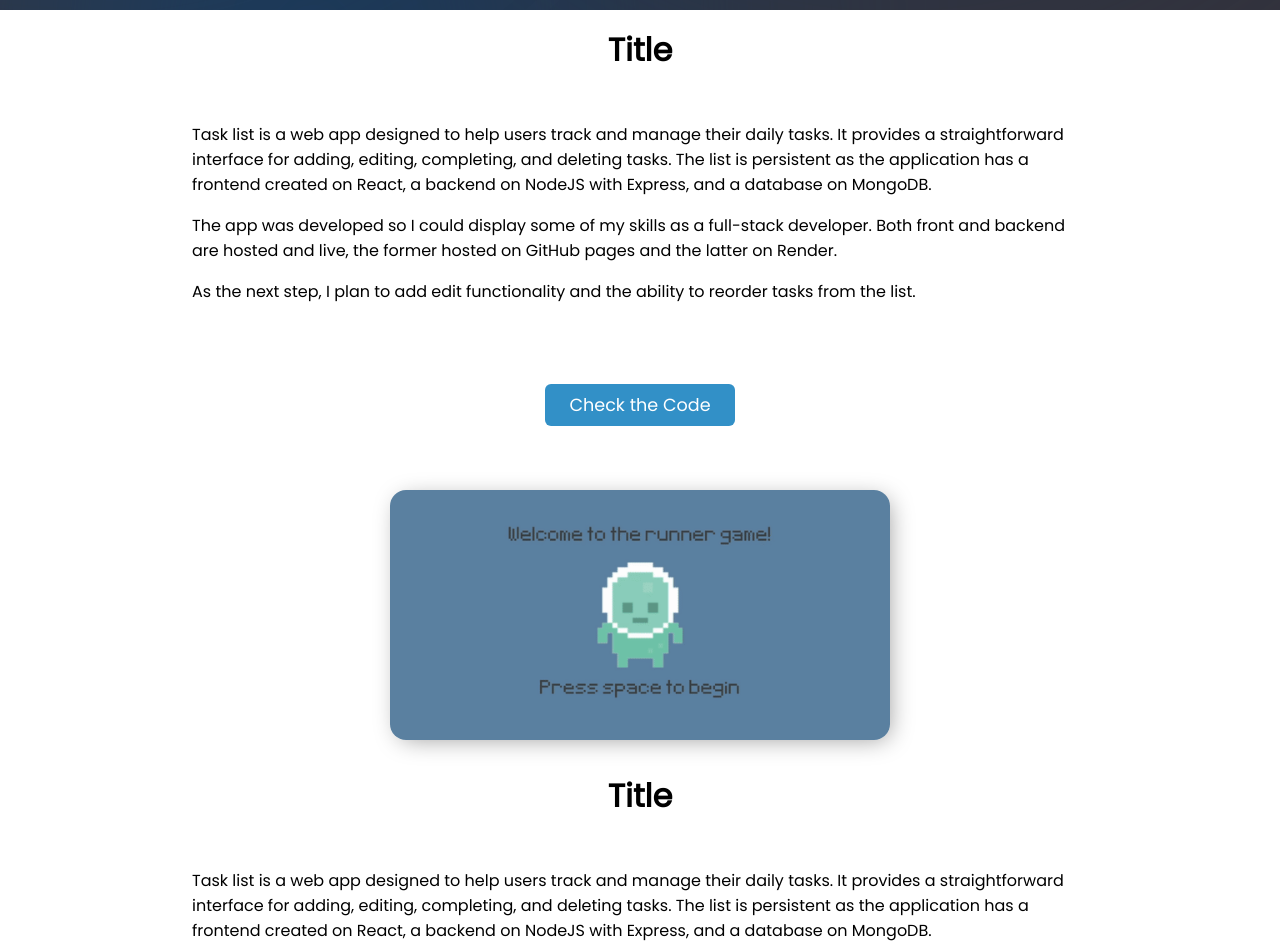
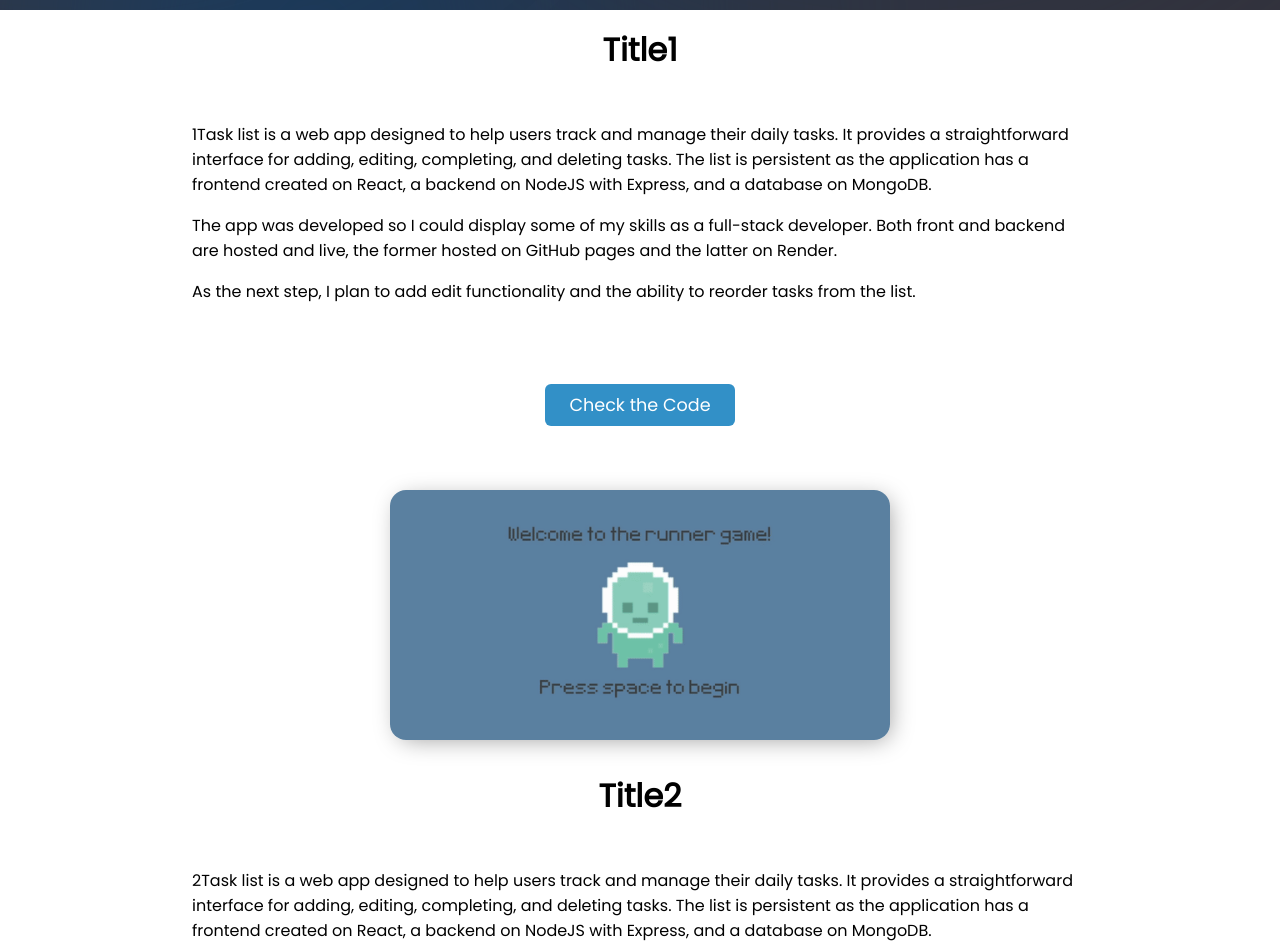
Before and after one commit to gabrielgimenes92/gabrielgimenes92.github.io, a Next.js app: page /projects/py-game in a window 1280 px wide. Shown: the part 400-1352 px from the top of the page. Built offline with nearby package versions, Linux system fonts and the light colour scheme.

Commit message:
Adds to the paragraph component the ability to passa a JSX paragraph instead of just an object

```diff
--- a/src/app/projects/py-game/page.js
+++ b/src/app/projects/py-game/page.js
@@ -36,26 +36,26 @@ const page = () => {
     },
   ];
 
-  let projectOne = {
-    title: 'Title',
-    paragraphs: [
-      {
-        id: '01',
-        content:
-          'Task list is a web app designed to help users track and manage their daily tasks. It provides a straightforward interface for adding, editing, completing, and deleting tasks. The list is persistent as the application has a frontend created on React, a backend on NodeJS with Express, and a database on MongoDB.',
-      },
-      {
-        id: '02',
-        content:
-          'The app was developed so I could display some of my skills as a full-stack developer. Both front and backend are hosted and live, the former hosted on GitHub pages and the latter on Render.',
-      },
-      {
-        id: '03',
-        content:
-          'As the next step, I plan to add edit functionality and the ability to reorder tasks from the list.',
-      },
-    ],
-  };
+  // let projectOne = {
+  //   title: 'Title',
+  //   paragraphs: [
+  //     {
+  //       id: '01',
+  //       content:
+  //         'Task list is a web app designed to help users track and manage their daily tasks. It provides a straightforward interface for adding, editing, completing, and deleting tasks. The list is persistent as the application has a frontend created on React, a backend on NodeJS with Express, and a database on MongoDB.',
+  //     },
+  //     {
+  //       id: '02',
+  //       content:
+  //         'The app was developed so I could display some of my skills as a full-stack developer. Both front and backend are hosted and live, the former hosted on GitHub pages and the latter on Render.',
+  //     },
+  //     {
+  //       id: '03',
+  //       content:
+  //         'As the next step, I plan to add edit functionality and the ability to reorder tasks from the list.',
+  //     },
+  //   ],
+  // };
 
   let projectTwo = {
     title: 'Title',
@@ -78,6 +78,52 @@ const page = () => {
     ],
   };
 
+  let projectOneTitle = 'Title1';
+
+  let projectOneParagraphsJSX = (
+    <>
+      <p>
+        1Task list is a web app designed to help users track and manage their
+        daily tasks. It provides a straightforward interface for adding,
+        editing, completing, and deleting tasks. The list is persistent as the
+        application has a frontend created on React, a backend on NodeJS with
+        Express, and a database on MongoDB.
+      </p>
+      <p>
+        The app was developed so I could display some of my skills as a
+        full-stack developer. Both front and backend are hosted and live, the
+        former hosted on GitHub pages and the latter on Render.
+      </p>
+      <p>
+        As the next step, I plan to add edit functionality and the ability to
+        reorder tasks from the list.
+      </p>
+    </>
+  );
+
+  let projectTwoTitle = 'Title2';
+
+  let projectTwoParagraphsJSX = (
+    <>
+      <p>
+        2Task list is a web app designed to help users track and manage their
+        daily tasks. It provides a straightforward interface for adding,
+        editing, completing, and deleting tasks. The list is persistent as the
+        application has a frontend created on React, a backend on NodeJS with
+        Express, and a database on MongoDB.
+      </p>
+      <p>
+        The app was developed so I could display some of my skills as a
+        full-stack developer. Both front and backend are hosted and live, the
+        former hosted on GitHub pages and the latter on Render.
+      </p>
+      <p>
+        As the next step, I plan to add edit functionality and the ability to
+        reorder tasks from the list.
+      </p>
+    </>
+  );
+
   return (
     <div>
       <SinglePageHero
@@ -86,7 +132,10 @@ const page = () => {
         techStack={techStack}
         stackWidth={'300px'}
       />
-      <Paragraph paragraphs={projectOne.paragraphs} title={projectOne.title} />
+      <Paragraph
+        title={projectOneTitle}
+        paragraphsJSX={projectOneParagraphsJSX}
+      />
       <Buttons buttons={buttonFirstProject} />
       <div className={styles.imageWrapper}>
         <Image
@@ -99,7 +148,10 @@ const page = () => {
         />
       </div>
 
-      <Paragraph paragraphs={projectTwo.paragraphs} title={projectTwo.title} />
+      <Paragraph
+        title={projectTwoTitle}
+        paragraphsJSX={projectTwoParagraphsJSX}
+      />
       <Buttons buttons={buttonSecondProject} />
       <div className={styles.imageWrapper}>
         <Image
--- a/src/components/Paragraph.js
+++ b/src/components/Paragraph.js
@@ -3,11 +3,12 @@
 import React from 'react';
 import styles from './Paragraph.module.scss';
 
-const Paragraph = ({ title, paragraphs }) => {
+const Paragraph = ({ title, paragraphs, paragraphsJSX }) => {
   return (
     <div className={styles.paragraphWrapper}>
       <div className={styles.paragraph}>
         {title ? <h2 style={{ marginTop: '1rem' }}>{title}</h2> : <></>}
+        {paragraphsJSX}
         {paragraphs ? (
           paragraphs.map((item) => (
             <p id={item.id} key={item.id}>
```
